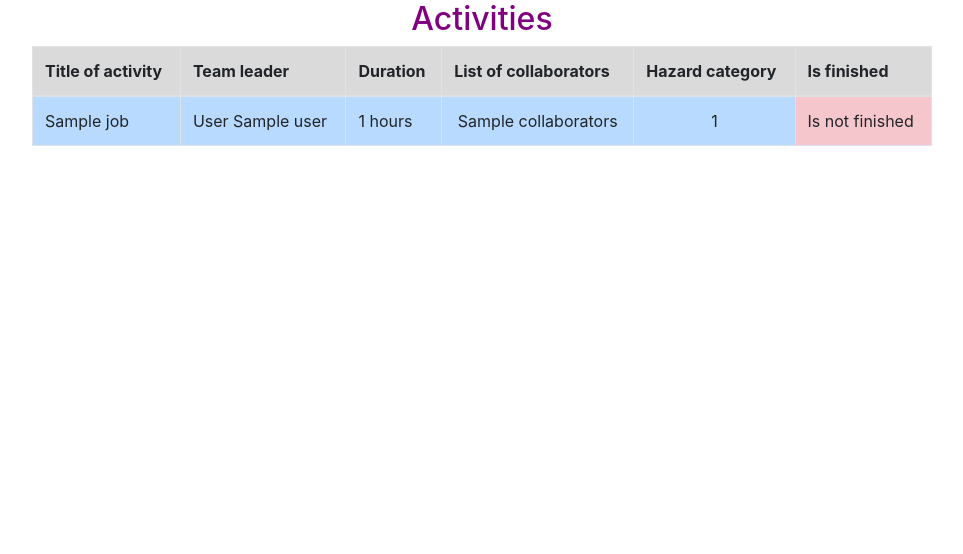
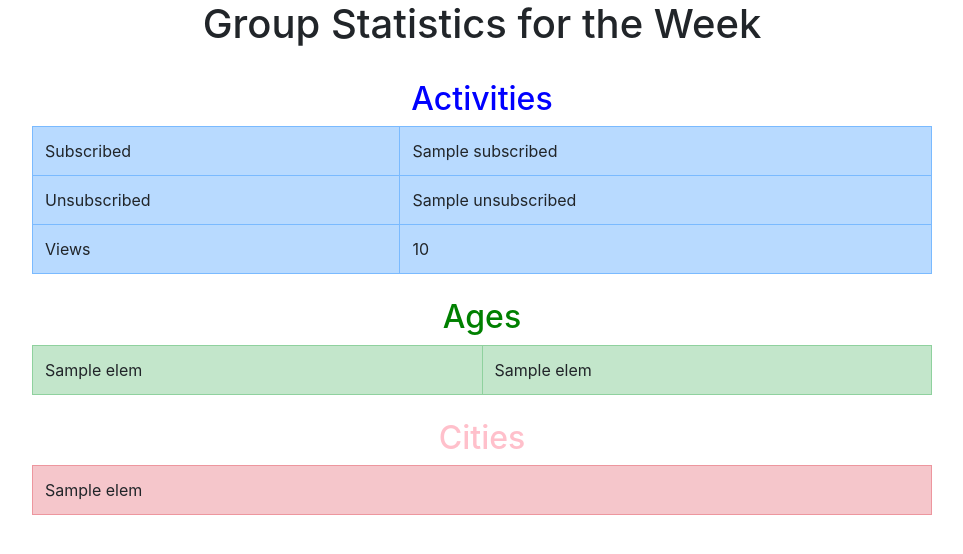
Before and after one commit to plov-cyber/vk_chat_bot, a Flask app: template templates/stats.html in a window 1280 px wide. Shown: the part 82-636 px from the top of the page, without its empty margins (158-1121 px from the left). Run offline with Flask 2, Linux system fonts and the light colour scheme; the template is opened without the code that fills it: most values are stand-ins (such as "Sample title", 1, 10 or a date in 2020); some libraries are stand-ins or nearby versions.

Commit message:
Бот статистики

```diff
--- a/server.py
+++ b/server.py
@@ -40,8 +40,24 @@
 
     vk = vk_session.get_api()
 
-    stats = vk.stats.get(group_id=group_id, stats_groups='reach')
-    return render_template('stats.html', stats=stats)
+    my_stats = {
+        'ages': {
+            '12-18': 0,
+            '18-21': 0,
+            '21-24': 0,
+            '24-27': 0,
+            '27-30': 0,
+            '30-35': 0,
+            '35-45': 0,
+            '45-100': 0,
+        }
+    }
+
+    stats = vk.stats.get(group_id=group_id, stats_groups='reach', interval='week', intervals_count=1)
+    for elem in stats[0]['reach']['age']:
+        my_stats['ages'][elem['value']] = elem['count']
+    print(stats[0])
+    return render_template('stats.html', stats=stats[0], my_stats=my_stats)
 
 
 if __name__ == '__main__':
--- a/templates/stats.html
+++ b/templates/stats.html
@@ -11,31 +11,50 @@
     <a class="navbar-brand" href="#"><h1>Vk.com Statistics</h1></a>
 </nav>
 <div align="center">
-    <h2 style="color: purple;">Activities</h2>
+    <h1>Group Statistics for the Week</h1>
+    <br>
+    <h2 style="color: blue;">Activities</h2>
     <table class="table table-bordered" style="width: 900px; margin: auto;">
-        <thead>
-        <tr class="table-active">
-            <th scope="col">Title of activity</th>
-            <th scope="col">Team leader</th>
-            <th scope="col">Duration</th>
-            <th scope="col">List of collaborators</th>
-            <th scope="col">Hazard category</th>
-            <th scope="col">Is finished</th>
+        <tbody>
+        <tr class="table-primary">
+            <td>Subscribed</td>
+            <td>{{ stats['activity']['subscribed'] }}</td>
         </tr>
-        </thead>
+        <tr class="table-primary">
+            <td>Unsubscribed</td>
+            <td>{{ stats['activity']['unsubscribed'] }}</td>
+        </tr>
+        <tr class="table-primary">
+            <td>Views</td>
+            <td>{{ stats['visitors']['views'] }}</td>
+        </tr>
+        </tbody>
+    </table>
+</div>
+<br>
+<div align="center">
+    <h2 style="color: green;">Ages</h2>
+    <table class="table table-bordered" style="width: 900px; margin: auto;">
         <tbody>
-        <tr>
-            <td class="table-primary">{{job.job}}</td>
-            <td class="table-primary">{{job.user.surname}} {{job.user.name}}</td>
-            <td class="table-primary">{{job.work_size}} hours</td>
-            <td class="table-primary" align="center">{{job.collaborators}}</td>
-            <td class="table-primary" align="center">{{job.categories|map(attribute="id")|join(', ')}}</td>
-            {% if job.is_finished == true %}
-            <td class="table-danger">Is finished</td>
-            {% else %}
-            <td class="table-danger">Is not finished</td>
-            {% endif %}
+        {% for elem in my_stats['ages'] %}
+        <tr class="table-success">
+            <td>{{ elem }}</td>
+            <td>{{ my_stats['ages'][elem] }}</td>
         </tr>
+        {% endfor %}
+        </tbody>
+    </table>
+</div>
+<br>
+<div align="center">
+    <h2 style="color: pink;">Cities</h2>
+    <table class="table table-bordered" style="width: 900px; margin: auto;">
+        <tbody>
+        {% for city in stats['reach']['cities'] %}
+        <tr class="table-danger">
+            <td>{{ elem['name'] }}</td>
+        </tr>
+        {% endfor %}
         </tbody>
     </table>
 </div>
```
